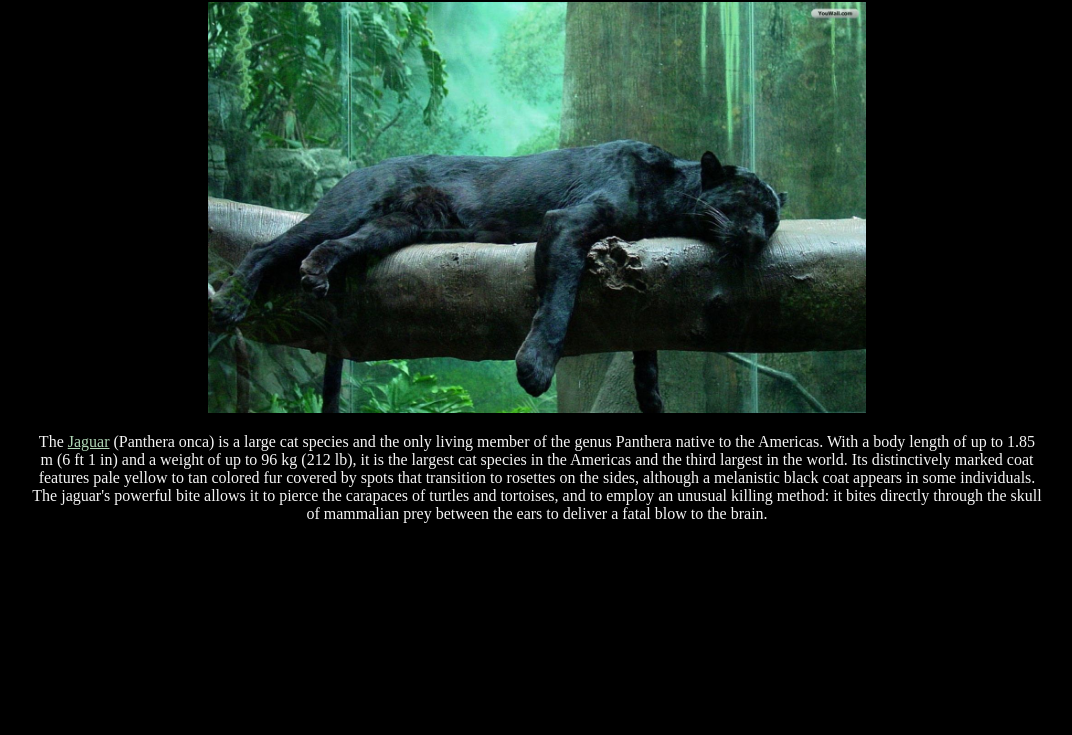
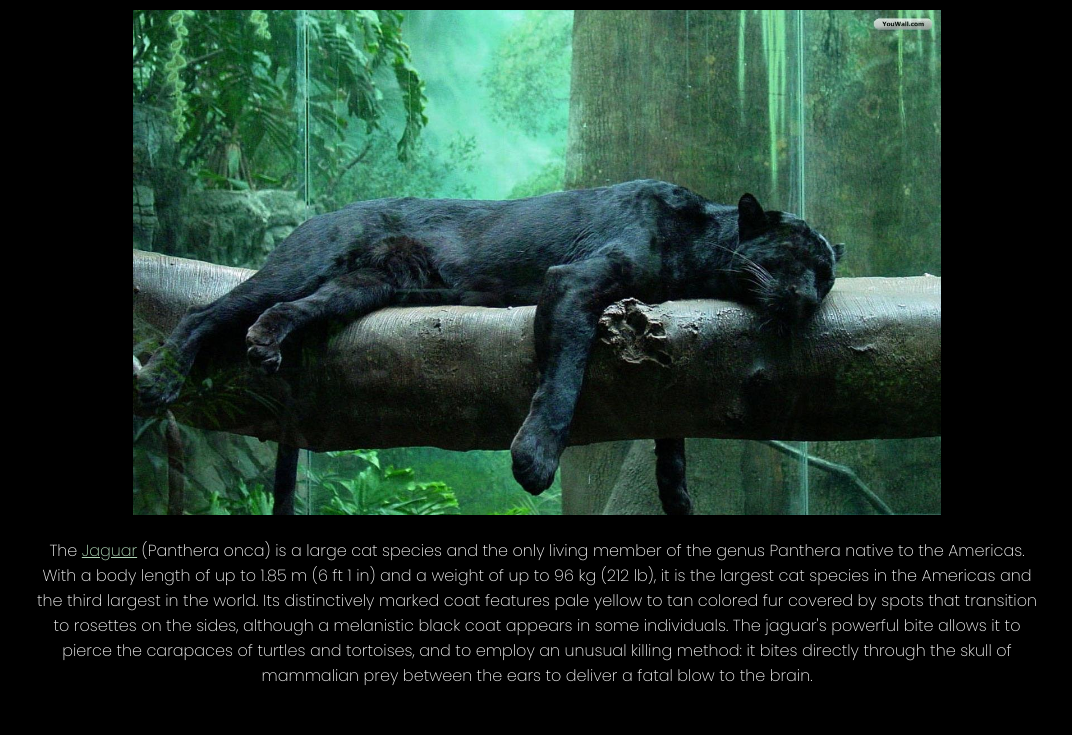
Before and after one commit to mac1502/Jaguar, a plain HTML site: page index.html in a window 1280 px wide. Shown: the part 65-800 px from the top of the page, without its empty margins (103-1175 px from the left). Drawn offline with Linux system fonts and the light colour scheme.

Commit message:
changed font
Changed Font and Image width

```diff
--- a/index.html
+++ b/index.html
@@ -6,11 +6,14 @@
     <meta name="viewport" content="width=device-width, initial-scale=1.0">
     <title>Jaguar-by Mac</title>
     <link rel="icon" href="/jaguaricon.png">
+    <link rel="preconnect" href="https://fonts.googleapis.com">
+    <link rel="preconnect" href="https://fonts.gstatic.com" crossorigin>
+    <link href="https://fonts.googleapis.com/css2?family=Poppins:wght@200&display=swap" rel="stylesheet">
 </head>
-<body style="background-color: black; color: whitesmoke;">
+<body style="background-color: black; color: whitesmoke; font-family: 'Poppins', sans-serif;">
 <div style="width: 80%; margin: auto;">
     <center><h2 id="title" style="color: #B1D8B7;">JAGUAR</h2></center>
-    <center><img src="/Jaguar.jpg" alt="Jaguar Image" style="width: 65%;" ></center>
+    <center><img src="/Jaguar.jpg" alt="Jaguar Image" style="width: 80%;" ></center>
     <center><p>The <a href="https://en.wikipedia.org/wiki/Jaguar" target="_blank"  style="color: #B1D8B7;" >Jaguar</a> (Panthera onca) is a large cat species and the only living member of the genus Panthera native to the Americas. With a body length of up to 1.85 m (6 ft 1 in) and a weight of up to 96 kg (212 lb), it is the largest cat species in the Americas and the third largest in the world. Its distinctively marked coat features pale yellow to tan colored fur covered by spots that transition to rosettes on the sides, although a melanistic black coat appears in some individuals. The jaguar's powerful bite allows it to pierce the carapaces of turtles and tortoises, and to employ an unusual killing method: it bites directly through the skull of mammalian prey between the ears to deliver a fatal blow to the brain.</p></center>
 </div>
 </body>
```
